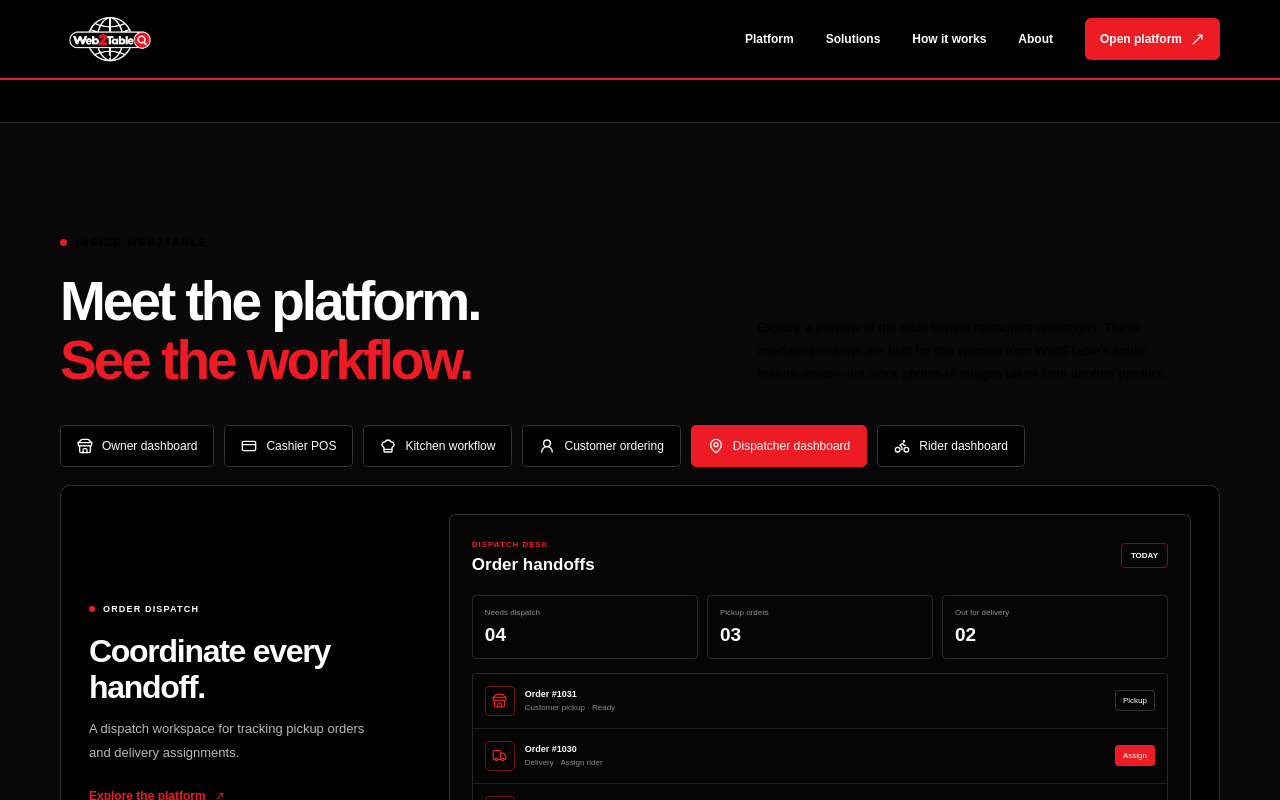
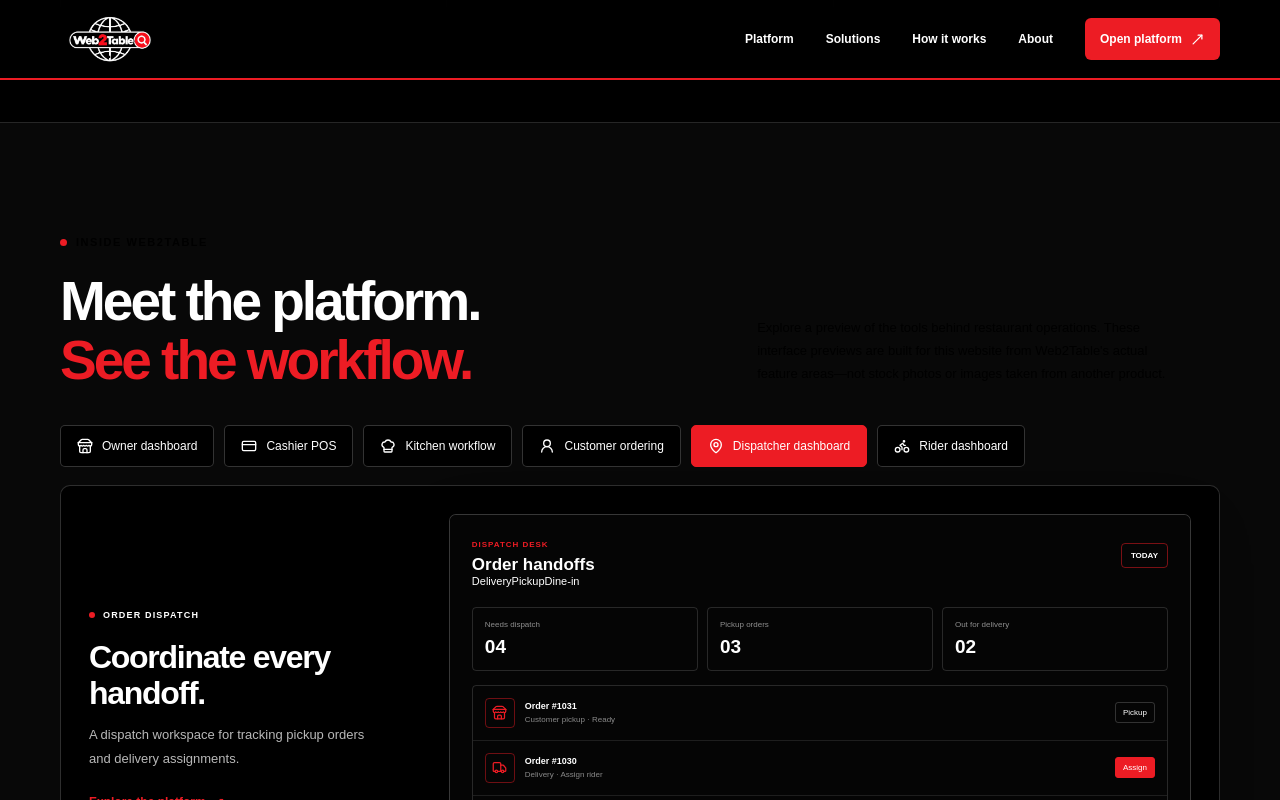
Before and after one commit to Jrnotjunior/web2table.io, a React (Vite) app: page / in a window 1280 px wide. Both pictures are taken after a click on the tab "Dispatcher dashboard". Shown: the part 1557-2357 px from the top of the page. Built offline with nearby package versions, Linux system fonts and the light colour scheme.

Commit message:
Align dispatcher and rider previews with app workflows

```diff
--- a/src/components/sections/ProductShowcaseSection.tsx
+++ b/src/components/sections/ProductShowcaseSection.tsx
@@ -34,11 +34,11 @@ function CustomerPreview() {
 }
 
 function DispatcherPreview() {
-  return <div className="showcase-screen dispatcher-preview"><div className="preview-dispatch-top"><div><span className="preview-kicker">DISPATCH DESK</span><h4>Order handoffs</h4></div><span className="preview-order-badge">TODAY</span></div><div className="preview-dispatch-stats"><div><small>Needs dispatch</small><strong>04</strong></div><div><small>Pickup orders</small><strong>03</strong></div><div><small>Out for delivery</small><strong>02</strong></div></div><div className="preview-dispatch-list"><div className="preview-dispatch-row"><span className="preview-dispatch-icon"><Store size={15} /></span><div><b>Order #1031</b><small>Customer pickup · Ready</small></div><span className="preview-dispatch-tag">Pickup</span></div><div className="preview-dispatch-row"><span className="preview-dispatch-icon"><Truck size={15} /></span><div><b>Order #1030</b><small>Delivery · Assign rider</small></div><span className="preview-dispatch-tag is-alert">Assign</span></div><div className="preview-dispatch-row"><span className="preview-dispatch-icon"><Truck size={15} /></span><div><b>Order #1029</b><small>Delivery · In transit</small></div><span className="preview-dispatch-tag">Active</span></div></div><div className="preview-dispatch-note"><MapPin size={14} /> Dispatch and pickup coordination</div></div>
+  return <div className="showcase-screen dispatcher-preview"><div className="preview-dispatch-top"><div><span className="preview-kicker">DISPATCH DESK</span><h4>Order handoffs</h4></div><span className="preview-order-badge">TODAY</span></div><div className="preview-dispatch-tabs"><span className="is-active">Delivery</span><span>Pickup</span><span>Dine-in</span></div><div className="preview-dispatch-stats"><div><small>Needs dispatch</small><strong>04</strong></div><div><small>Pickup orders</small><strong>03</strong></div><div><small>Out for delivery</small><strong>02</strong></div></div><div className="preview-dispatch-list"><div className="preview-dispatch-row"><span className="preview-dispatch-icon"><Store size={15} /></span><div><b>Order #1031</b><small>Customer pickup · Ready</small></div><span className="preview-dispatch-tag">Pickup</span></div><div className="preview-dispatch-row"><span className="preview-dispatch-icon"><Truck size={15} /></span><div><b>Order #1030</b><small>Delivery · Assign rider</small></div><span className="preview-dispatch-tag is-alert">Assign</span></div><div className="preview-dispatch-row"><span className="preview-dispatch-icon"><Truck size={15} /></span><div><b>Order #1029</b><small>Delivery · In transit</small></div><span className="preview-dispatch-tag">Active</span></div></div><div className="preview-dispatch-note"><MapPin size={14} /> Dispatch and pickup coordination</div></div>
 }
 
 function RiderPreview() {
-  return <div className="showcase-screen rider-preview"><div className="preview-rider-top"><div><span className="preview-kicker">RIDER WORKSPACE</span><h4>My deliveries</h4></div><span className="preview-live"><i /> ON SHIFT</span></div><div className="preview-rider-summary"><span>Assigned to you</span><strong>2 deliveries</strong><small>Illustrative sample</small></div><div className="preview-rider-card"><div className="preview-rider-card-head"><span><Truck size={15} /> <b>Order #1030</b></span><span className="preview-rider-status">Ready for pickup</span></div><div className="preview-rider-address"><MapPin size={15} /><div><small>DELIVER TO</small><strong>Customer address</strong><span>Address details shown in the app</span></div></div><div className="preview-rider-actions"><span>Delivery task</span><b>View details&nbsp; ↗</b></div></div><div className="preview-rider-card is-secondary"><div className="preview-rider-card-head"><span><Check size={15} /> <b>Order #1026</b></span><span className="preview-rider-status is-done">Delivered</span></div><div className="preview-rider-address"><MapPin size={15} /><div><small>DELIVERY STATUS</small><strong>Completed</strong><span>Update delivery progress clearly</span></div></div></div></div>
+  return <div className="showcase-screen rider-preview"><div className="preview-rider-top"><div><span className="preview-kicker">RIDER WORKSPACE</span><h4>My deliveries</h4></div><span className="preview-live"><i /> ON SHIFT</span></div><div className="preview-rider-tabs"><span className="is-active">Active deliveries</span><span>Delivery history</span></div><div className="preview-rider-summary"><span>Assigned to you</span><strong>2 deliveries</strong><small>Illustrative sample</small></div><div className="preview-rider-card"><div className="preview-rider-card-head"><span><Truck size={15} /> <b>Order #1030</b></span><span className="preview-rider-status">Ready for pickup</span></div><div className="preview-rider-address"><MapPin size={15} /><div><small>DELIVER TO</small><strong>Customer address</strong><span>Contact customer and follow delivery steps</span></div></div><div className="preview-rider-actions"><span>Delivery task</span><b>Update delivery&nbsp; ↗</b></div></div><div className="preview-rider-card is-secondary"><div className="preview-rider-card-head"><span><Check size={15} /> <b>Order #1026</b></span><span className="preview-rider-status is-done">Delivered</span></div><div className="preview-rider-address"><MapPin size={15} /><div><small>DELIVERY STATUS</small><strong>Completed</strong><span>Update delivery progress clearly</span></div></div></div></div>
 }
 
 export default function ProductShowcaseSection() {
```
